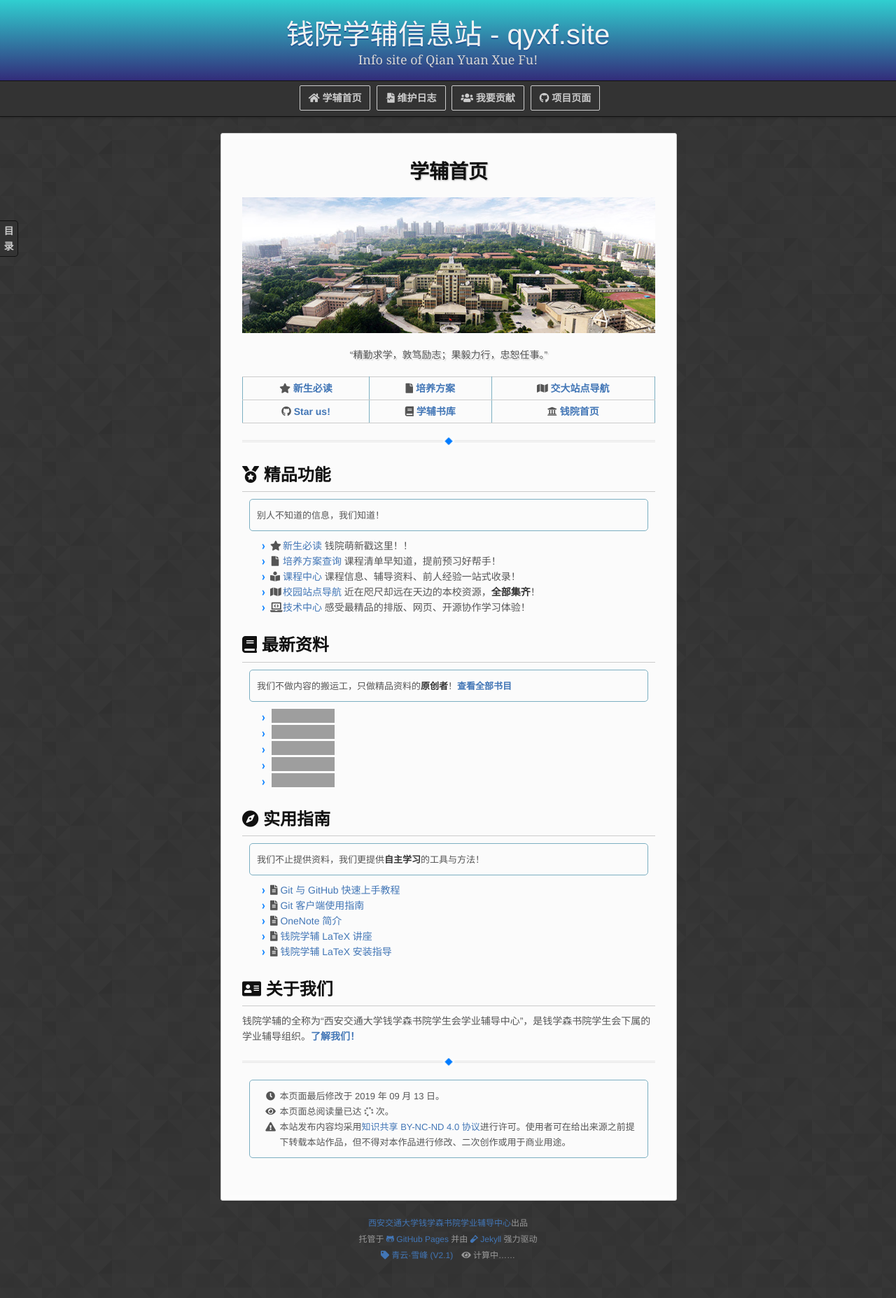
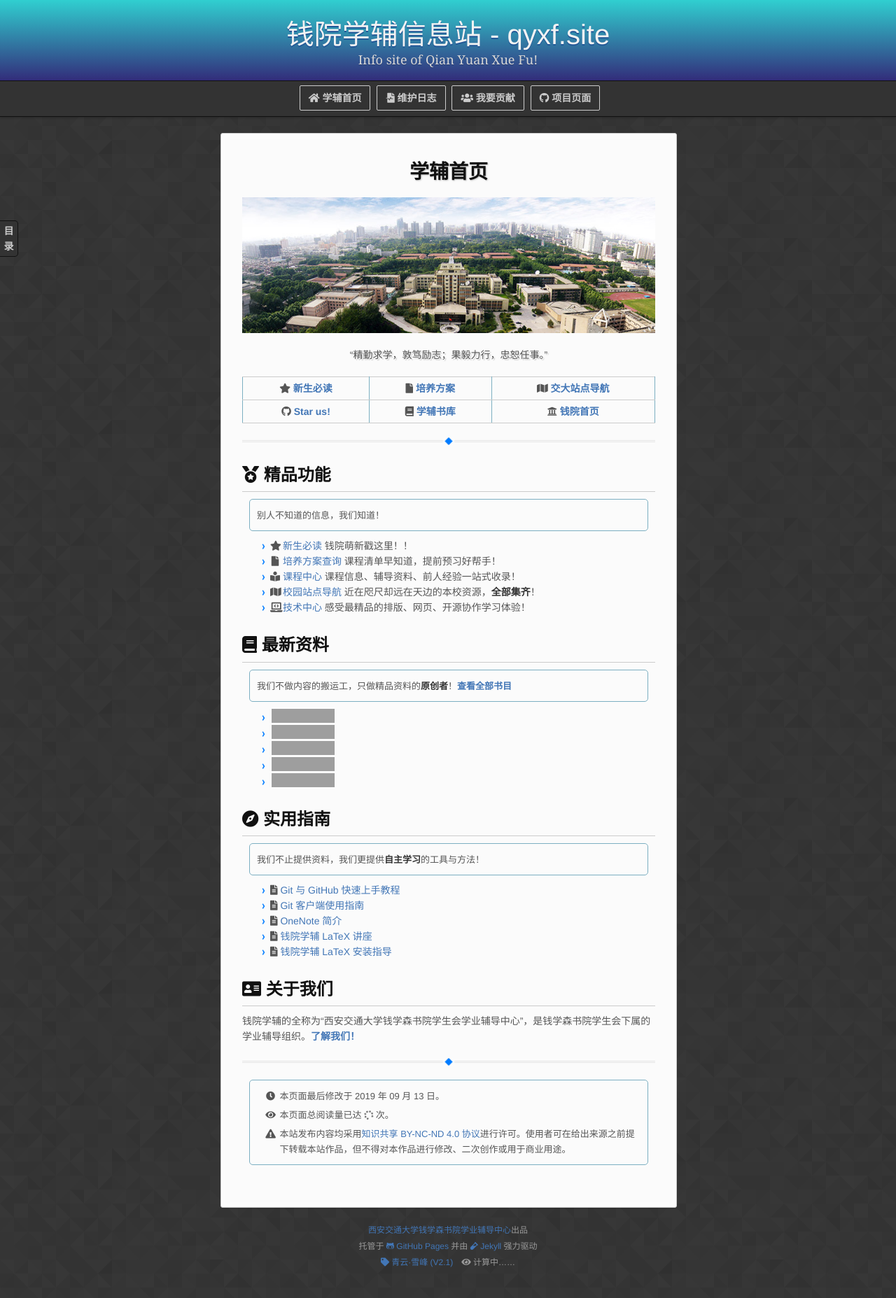
Before and after one commit to qyxf/qyxf.github.io, a Jekyll site: the page built from index.md, in a window 1280 px wide. Shown: the whole page at 70% size. Built offline with Jekyll 4.4.1, drawn with Linux system fonts in a browser that asks for light colours; nearby versions of some CDN libraries; some web fonts are replaced; our own code applies the rules of GitHub Pages for plain Markdown files; comment, search, counter and statistics services are not loaded; grey boxes are pictures that could not be loaded.

Commit message:
Adjust spaces in blockquote

```diff
--- a/_sass/leap-month.scss
+++ b/_sass/leap-month.scss
@@ -86,11 +86,11 @@
   border: 1px solid $theme-color;
   border-radius: 5px;
   margin: 10px;
-  padding: 12px 10px 10px;
+  padding: 12px 10px 5px;
   font-size: small;
 
-  * {
-    margin-bottom: 0px;
+  p, ul, li {
+    margin-bottom: 5px;
   }
 }
 
```
